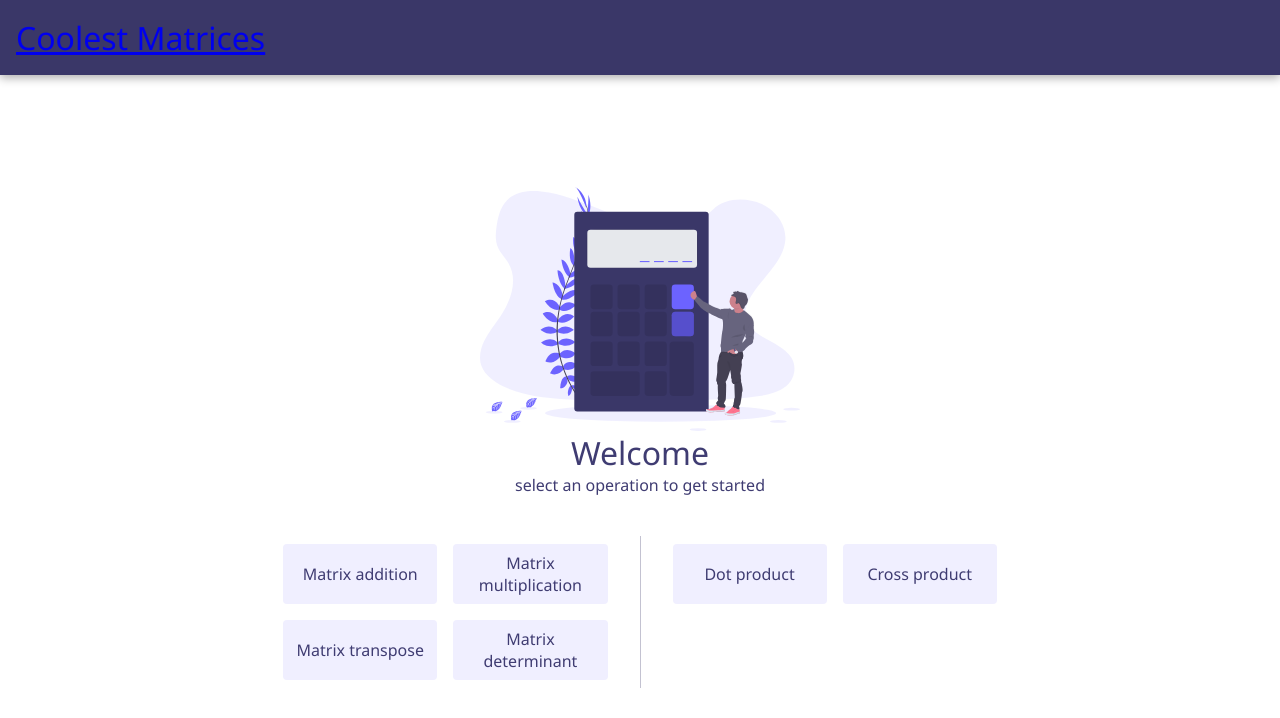
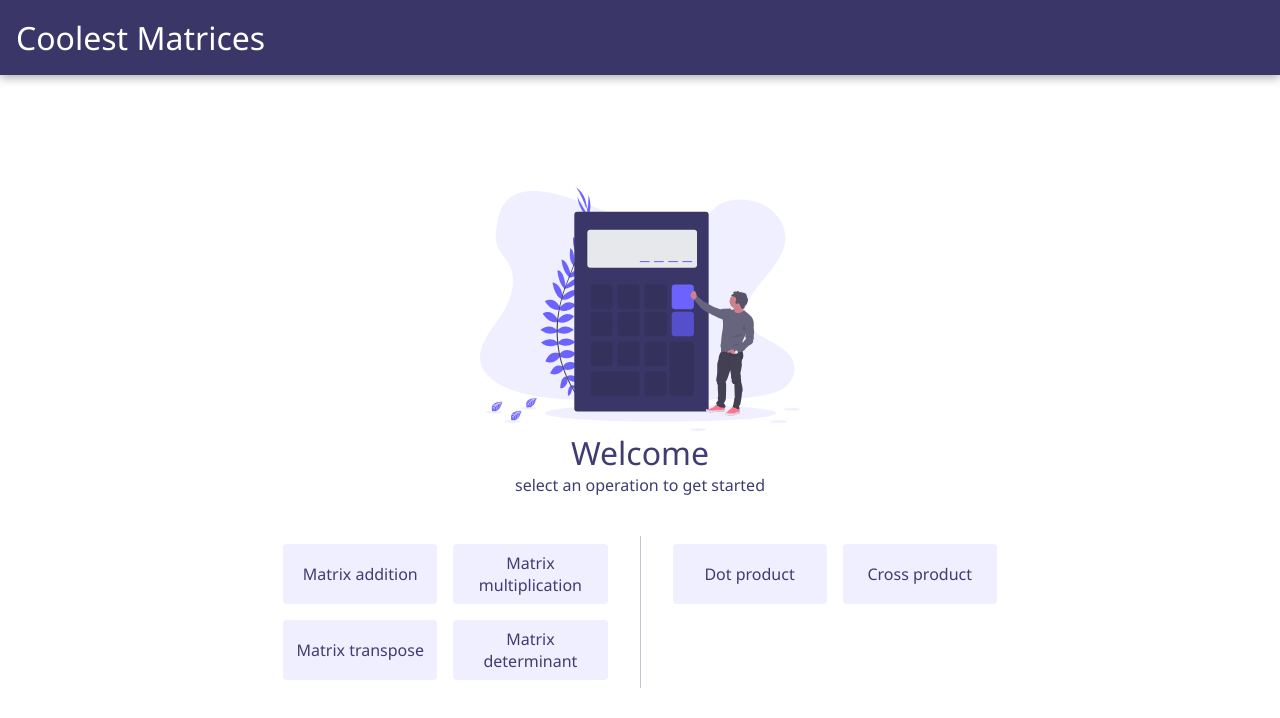
Before and after one commit to nitzanhen/matrices, a React (Vite) app in the folder packages/frontend-react/: page / in a window 1280 px wide. Shown: the top 718 px of the page. Built offline with nearby package versions, Linux system fonts and the light colour scheme.

Commit message:
Reorganize files

```diff
--- a/packages/frontend-react/src/App.tsx
+++ b/packages/frontend-react/src/App.tsx
@@ -3,7 +3,7 @@ import React from "react";
 import { createUseStyles } from "react-jss";
 import { Route, Switch } from "react-router";
 import { TopBar } from "./components/TopBar";
-import { WelcomePage } from "./components/WelcomePage";
+import { WelcomePage } from "./pages/WelcomePage";
 
 const useStyles = createUseStyles(
   {
--- a/packages/frontend-react/src/index.css
+++ b/packages/frontend-react/src/index.css
@@ -22,3 +22,8 @@ h1, p {
   margin: 0;
   font-weight: normal;
 }
+
+a {
+  text-decoration: none;
+  color: inherit;
+}
--- a/packages/frontend-react/src/hooks/useMatrix.tsx
+++ b/packages/frontend-react/src/matrix/useMatrix.tsx
@@ -1,5 +1,5 @@
 import { useCallback, useRef, useState } from "react";
-import { MatrixProps } from "../components/Matrix";
+import { MatrixProps } from "./Matrix";
 import { generateMatrix } from "../utils";
 
 export const useMatrix = (
--- a/packages/frontend-react/src/components/WelcomePage.tsx
+++ b/packages/frontend-react/src/pages/WelcomePage.tsx
@@ -1,7 +1,7 @@
 import React from "react";
 import { createUseStyles } from "react-jss";
 import calculator from "../calculator.svg";
-import { Link } from "./Link";
+import { Link } from "../components/Link";
 
 const useStyles = createUseStyles(
   {
```
Also changed, not shown: packages/frontend-react/src/matrix/Cell.tsx (renamed from packages/frontend-react/src/components/Cell.tsx), packages/frontend-react/src/matrix/Matrix.tsx (renamed from packages/frontend-react/src/components/Matrix.tsx).
